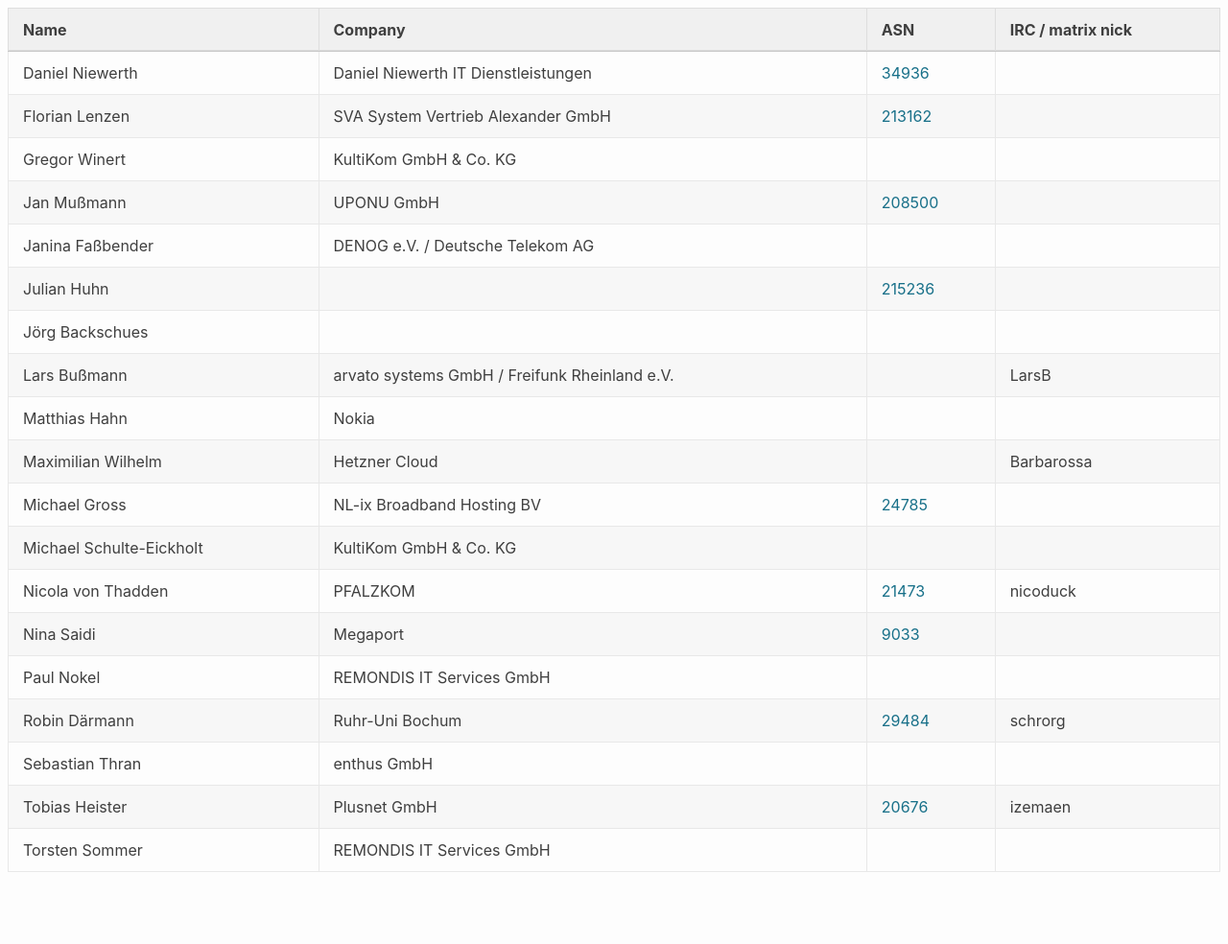
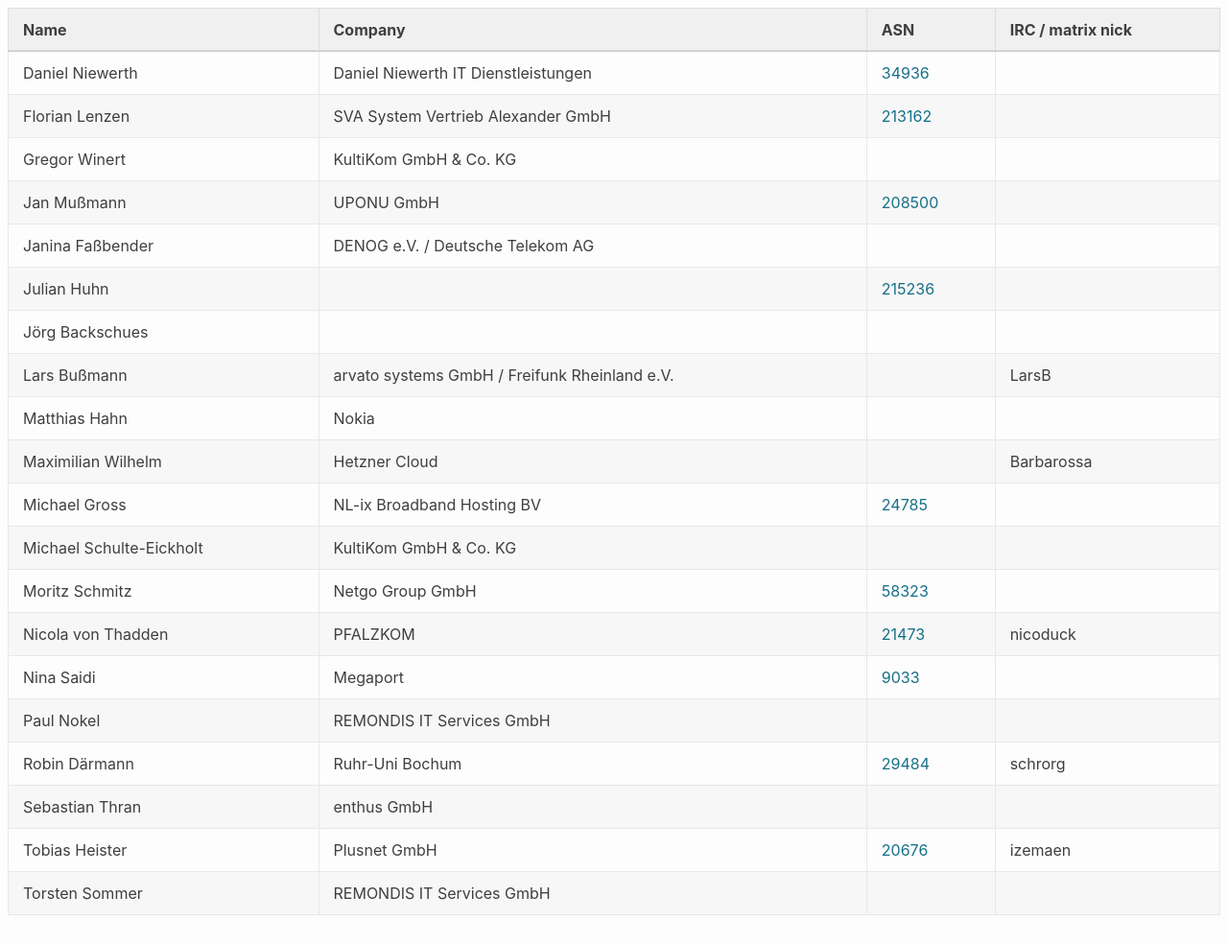
Before and after one commit to denog/pretix-attendeelist, a Jekyll site: the page built from denogmeetup25-02/index.markdown, in a window 1280 px wide and 984 px high. Shown: the whole window at 96% size. Built offline with Jekyll 4.4.1, drawn with Linux system fonts in a browser that asks for light colours.

Commit message:
Latest data: Tue Jan 28 21:47:51 UTC 2025

```diff
--- a/_data/attendees_denogmeetup25-02.json
+++ b/_data/attendees_denogmeetup25-02.json
@@ -72,6 +72,12 @@
     "asn": null
   },
   {
+    "name": "Moritz Schmitz",
+    "company": "Netgo Group GmbH",
+    "irc": null,
+    "asn": "58323"
+  },
+  {
     "name": "Nicola von Thadden",
     "company": "PFALZKOM",
     "irc": "nicoduck",
```
